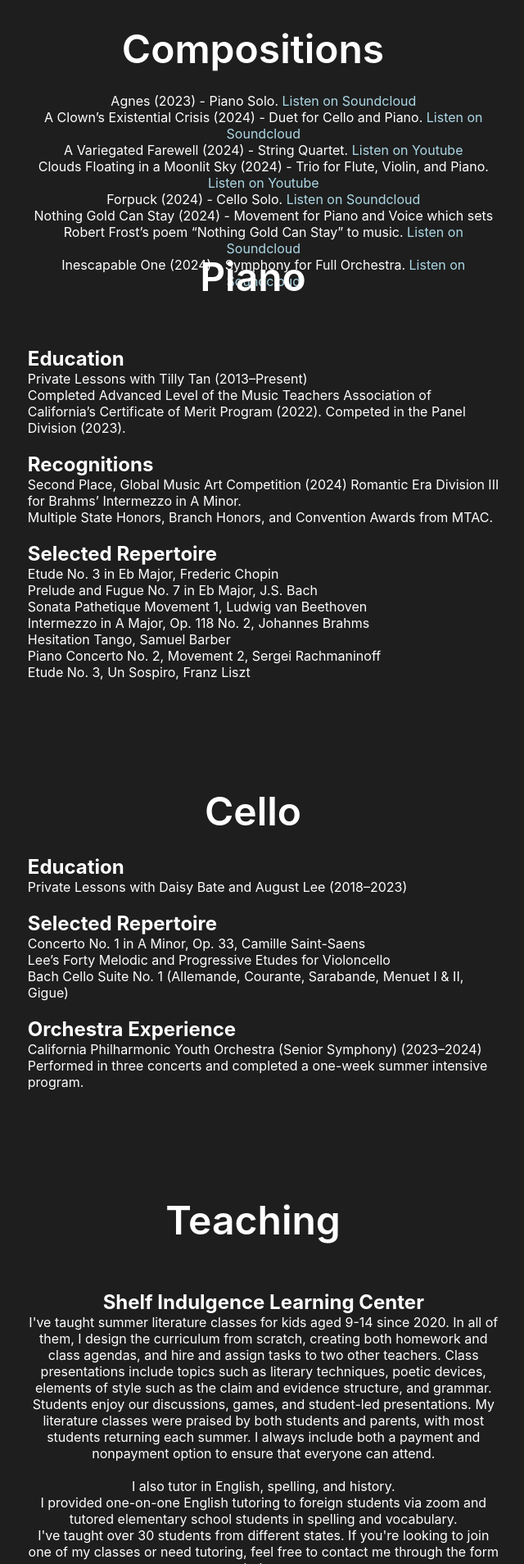
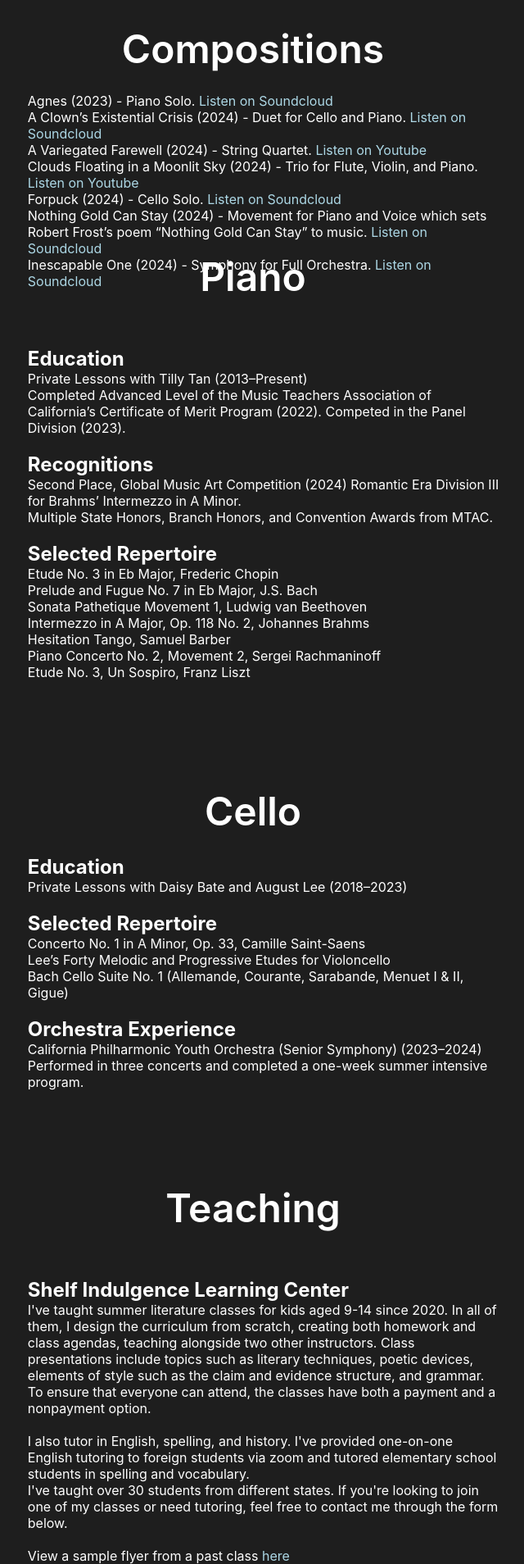
Before and after one commit to pwang1092/grace-wang-music, a React (Create React App) app: page / in a window 1280 px wide. Shown: the part 1932-3840 px from the top of the page at 82% size, without its empty margins (331-971 px from the left). Built offline with nearby package versions, Linux system fonts and the light colour scheme.

Commit message:
stylings

```diff
--- a/src/Components/Book.css
+++ b/src/Components/Book.css
@@ -20,7 +20,7 @@
     width: 38rem;
     max-width: 75vw;
     padding: 1rem;
-    text-align: center;
+    text-align: left;
     margin-top: 0.5rem;
     margin-left: 2vw;
 }
@@ -84,6 +84,10 @@
     border-bottom: 1px solid yellow;
 }
 
+.linkHref {
+    color: lightblue;
+}
+
 @media screen and (max-width:840) {
     .bookBody {
         margin-left: 1rem;
--- a/src/Components/Book.js
+++ b/src/Components/Book.js
@@ -9,16 +9,19 @@ const Book = () => {
             <h2 className="bookTitle">Teaching</h2>
             <span className="bookBody">
                 <h1>Shelf Indulgence Learning Center</h1>
-                <p>I've taught summer literature classes for kids aged 9-14 since 2020. In all of them, I design the curriculum from scratch, creating both homework and class agendas, and hire and assign tasks to two other teachers.
-Class presentations include topics such as literary techniques, poetic devices, elements of style such as the claim and evidence structure, and grammar. Students enjoy our discussions, games, and student-led presentations. My literature classes were praised by both students and parents, with most students returning each summer.
-I always include both a payment and nonpayment option to ensure that everyone can attend. </p>
-<br></br>
-<p>I also tutor in English, spelling, and history. </p>
-I provided one-on-one English tutoring to foreign students via zoom and tutored elementary school students in spelling and vocabulary.
-<p>I've taught over 30 students from different states. If you're looking to join one of my classes or need tutoring, feel free to contact me through the form below. </p>
-<br></br>
-<p>View a sample flyer from a past class <a href="https://drive.google.com/file/d/1W2r4skdEtkDPbQXs-SWeHylkTwIlbnDs/view?usp=sharing">here</a> </p>
-<br></br>
+                <p>I've taught summer literature classes for kids aged 9-14 since 2020. In all of them, I design the curriculum from scratch, creating both homework and class agendas, teaching alongside two other instructors.
+                Class presentations include topics such as literary techniques, poetic devices, elements of style such as the claim and evidence structure, and grammar.
+                To ensure that everyone can attend, the classes have both a payment and a nonpayment option.  </p>
+                <br></br>
+                <p>I also tutor in English, spelling, and history. I've provided one-on-one English tutoring to foreign students via zoom and tutored elementary school students in spelling and vocabulary. </p>
+                <p>I've taught over 30 students from different states. If you're looking to join one of my classes or need tutoring, feel free to contact me through the form below. </p>
+                <br></br>
+                <p>View a sample flyer from a past class <a href="https://drive.google.com/file/d/1W2r4skdEtkDPbQXs-SWeHylkTwIlbnDs/view?usp=sharing" className="linkHref">here</a> </p>
+                <br></br>
+
+
+                <h1>Piano Lessons</h1>
+                <p>I provide on-one-one private lessons and have been teaching for over one year. References available if needed. </p>
                 {/*<h2>Recognitions</h2>
                 <p>Second Place, Global Music Art Competition (2024) Romantic Era Division III for Brahms’ Intermezzo in A Minor.</p>
                 <p>Multiple State Honors, Branch Honors, and Convention Awards from MTAC.</p>
--- a/src/Components/Gallery.css
+++ b/src/Components/Gallery.css
@@ -39,7 +39,7 @@
     width: 38rem;
     max-width: 75vw;
     padding: 1rem;
-    text-align: center;
+    text-align: left;
     margin-top: 0.5rem;
     margin-left: 2vw;
 }
--- a/src/Components/Projects.css
+++ b/src/Components/Projects.css
@@ -97,6 +97,10 @@
     cursor: pointer;
 }
 
+h4 {
+    text-decoration: underline;
+}
+
 /* stuff for mobile */
 @media screen and (max-width: 585px) {
     .worksImg {
```
Also changed, not shown: src/Components/Gallery.js (indentation only).
